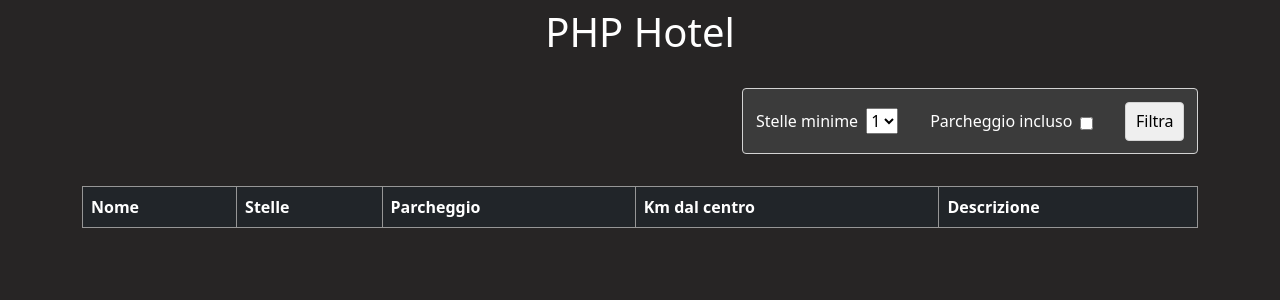
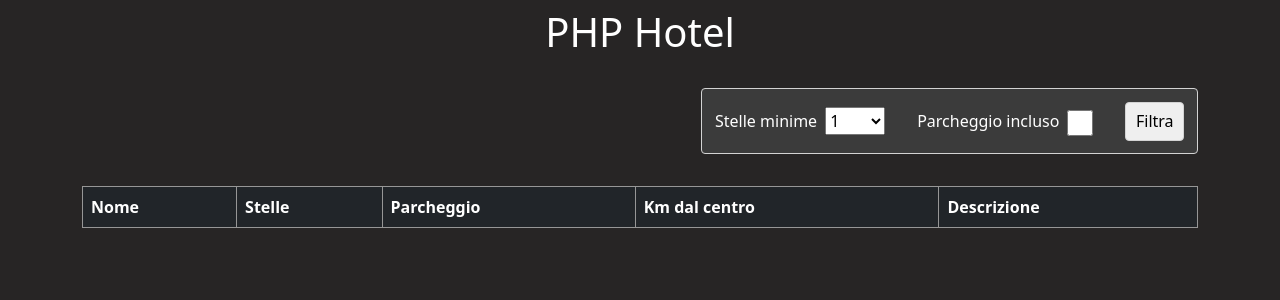
Before and after one commit to alessiologozzo/php-hotel, a PHP site: page / in a window 1280 px wide. Shown: the top 300 px of the page. Run offline with PHP 8.4, Linux system fonts and the light colour scheme; data that the repository does not hold is empty.

Commit message:
increased input size

```diff
--- a/css/style.css
+++ b/css/style.css
@@ -27,3 +27,13 @@ input[type="submit"]:hover{
     background-color: rgb(59, 59, 59);
 
 }
+
+input[type="checkbox"]{
+    height: 26px;
+    width: 26px;
+}
+
+select{
+    height: 28px;
+    width: 60px;
+}
```
